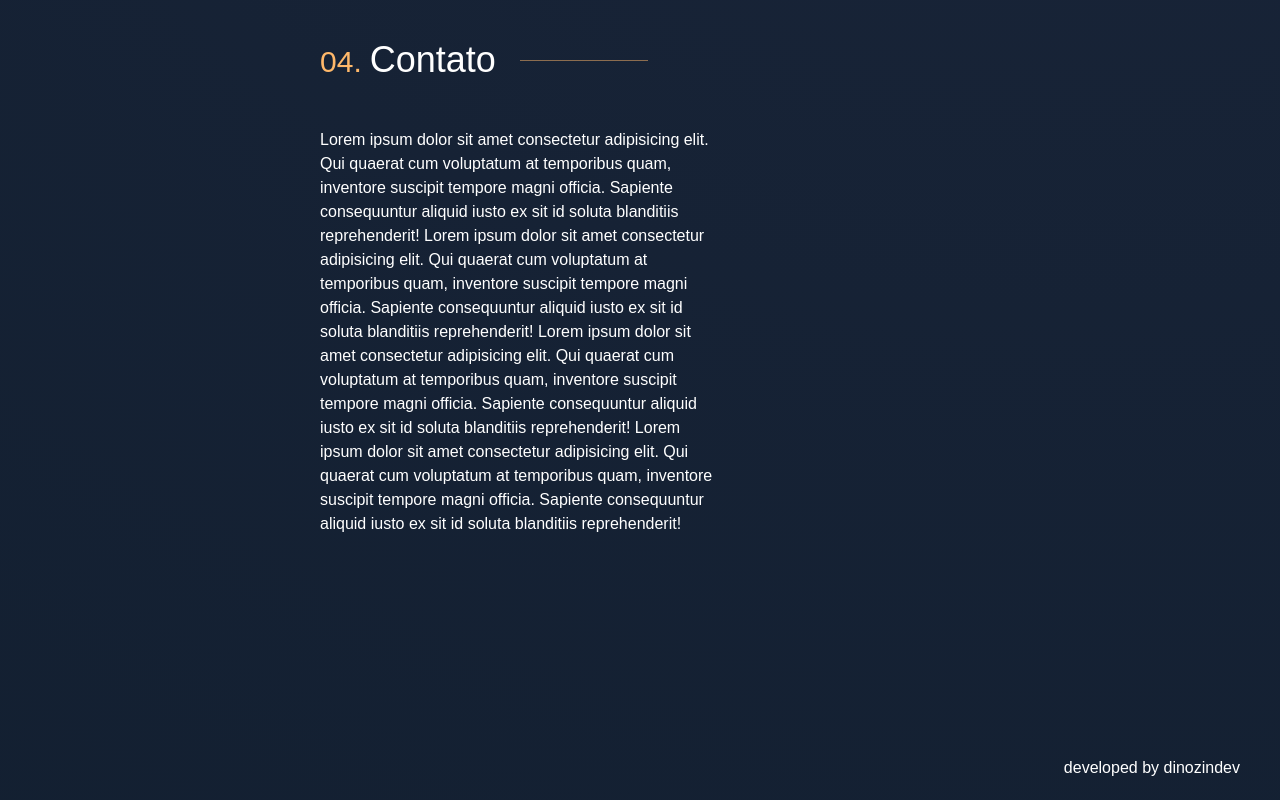
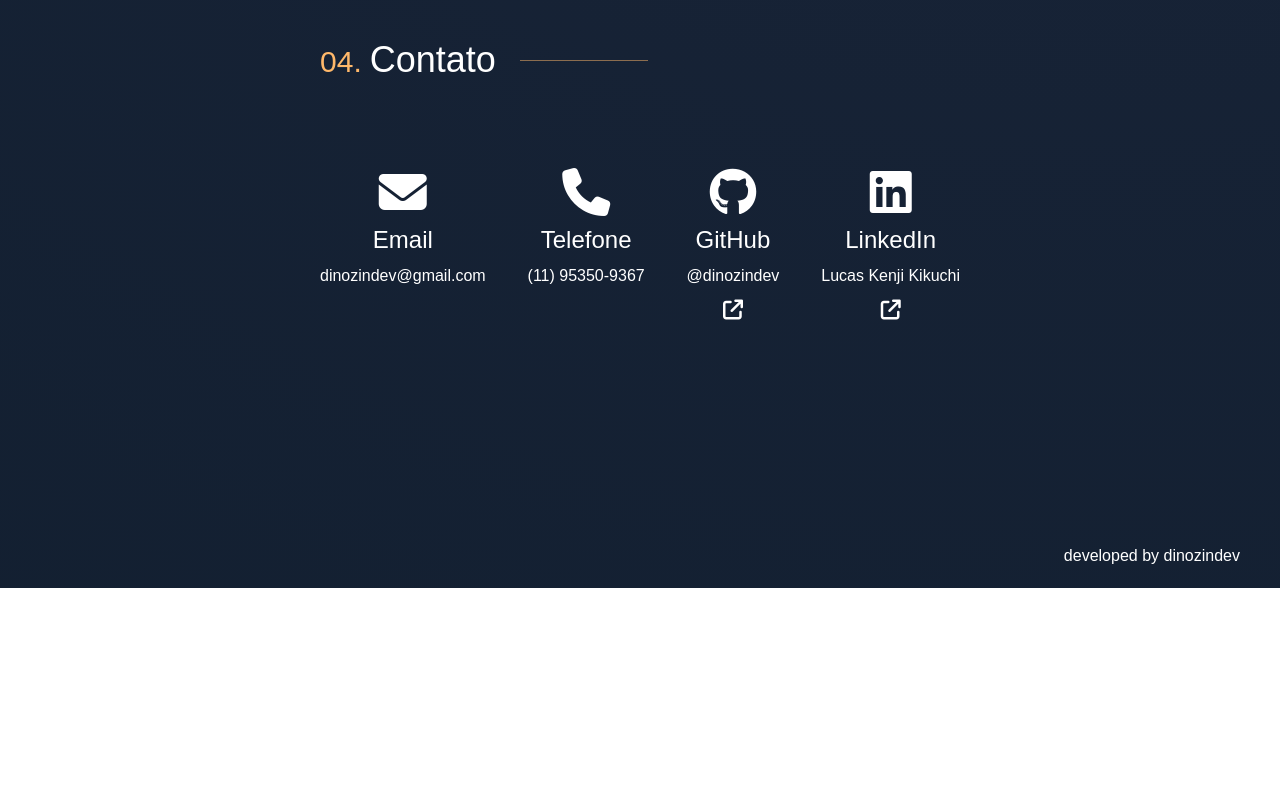
Before and after one commit to dinozindev/portfolio-v2, a React (Vite) app: page / in a window 1280 px wide. Shown: the part 6052-6852 px from the top of the page. After the commit the page ends 6640 px from the top, so only its background shows below. Built offline with nearby package versions, Linux system fonts and the light colour scheme; some icons are missing; a web font is replaced by a local one.

Commit message:
feat: adicionando informações para a seção de Contato

```diff
--- a/package.json
+++ b/package.json
@@ -12,7 +12,8 @@
   "dependencies": {
     "@tailwindcss/vite": "^4.1.17",
     "react": "^19.2.0",
-    "react-dom": "^19.2.0"
+    "react-dom": "^19.2.0",
+    "react-router-dom": "^7.13.1"
   },
   "devDependencies": {
     "@eslint/js": "^9.39.1",
--- a/src/Components/Contact.tsx
+++ b/src/Components/Contact.tsx
@@ -1,3 +1,4 @@
+import ContactCard from "./ContactCard"
 import SectionHeader from "./SectionHeader"
 
 const Contact = () => {
@@ -6,10 +7,19 @@ const Contact = () => {
             <section className="flex items-center justify-evenly pb-50">
                 <div className="flex flex-col w-2/4 gap-4">
                     <SectionHeader number="04" text="Contato" />
-                    <div className="flex justify-between">
-                        <p className="w-5/8 text-md">
-                            Lorem ipsum dolor sit amet consectetur adipisicing elit. Qui quaerat cum voluptatum at temporibus quam, inventore suscipit tempore magni officia. Sapiente consequuntur aliquid iusto ex sit id soluta blanditiis reprehenderit! Lorem ipsum dolor sit amet consectetur adipisicing elit. Qui quaerat cum voluptatum at temporibus quam, inventore suscipit tempore magni officia. Sapiente consequuntur aliquid iusto ex sit id soluta blanditiis reprehenderit! Lorem ipsum dolor sit amet consectetur adipisicing elit. Qui quaerat cum voluptatum at temporibus quam, inventore suscipit tempore magni officia. Sapiente consequuntur aliquid iusto ex sit id soluta blanditiis reprehenderit! Lorem ipsum dolor sit amet consectetur adipisicing elit. Qui quaerat cum voluptatum at temporibus quam, inventore suscipit tempore magni officia. Sapiente consequuntur aliquid iusto ex sit id soluta blanditiis reprehenderit!
-                        </p>
+                    <div className="flex justify-between pt-10">
+                        <ContactCard title="Email" description="dinozindev@gmail.com">
+                            <i className="fa-solid fa-envelope text-5xl"></i>
+                        </ContactCard>
+                        <ContactCard title="Telefone" description="(11) 95350-9367">
+                            <i className="fa-solid fa-phone text-5xl"></i>
+                        </ContactCard>
+                        <ContactCard title="GitHub" description="@dinozindev" link="https://github.com/dinozindev">
+                            <i className="fa-brands fa-github text-5xl"></i>
+                        </ContactCard>
+                        <ContactCard title="LinkedIn" description="Lucas Kenji Kikuchi" link="https://www.linkedin.com/in/lucas-kenji-kikuchi-233802287/">
+                            <i className="fa-brands fa-linkedin text-5xl"></i>
+                        </ContactCard>
                     </div>
                 </div>
             </section>
--- /dev/null
+++ b/src/Components/ContactCard.tsx
@@ -0,0 +1,21 @@
+type CardProps = {
+    title: string;
+    description: string;
+    link?: string;
+    children: React.ReactNode;
+}
+
+const ContactCard = ({title, description, link, children} : CardProps) => {
+  return (
+    <div className="flex flex-col items-center gap-2">
+        {children}
+        <h3 className="text-2xl">{title}</h3>
+        <p>{description}</p>
+        {link && (
+            <a href={link} target="_blank"><i className="fa-solid fa-arrow-up-right-from-square text-xl mt-1 hover:text-orange-300 transition-all"></i></a>
+        )}
+    </div>
+  )
+}
+
+export default ContactCard
```
Also changed, not shown: 1 other file (tests, documents, lock files or other folders).
